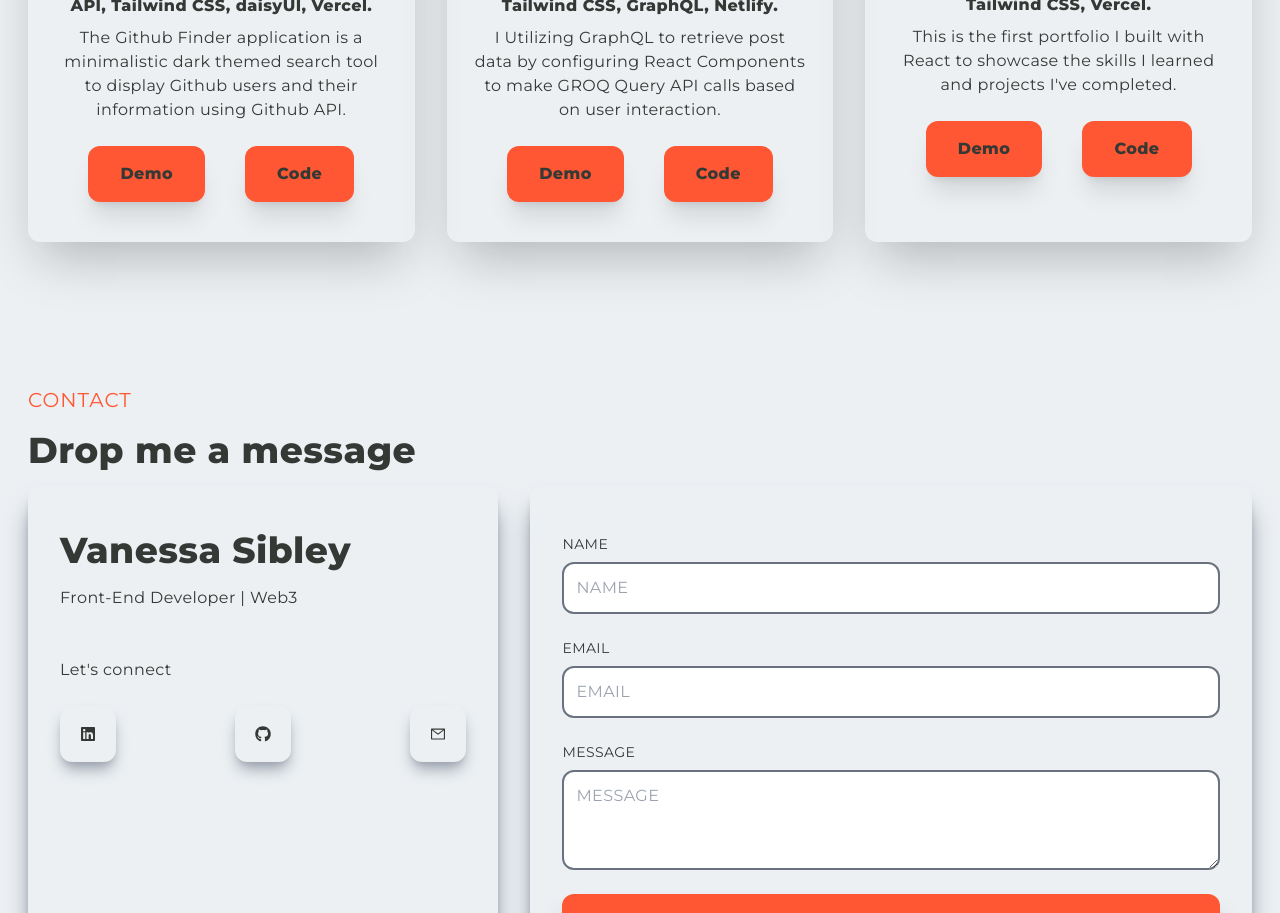
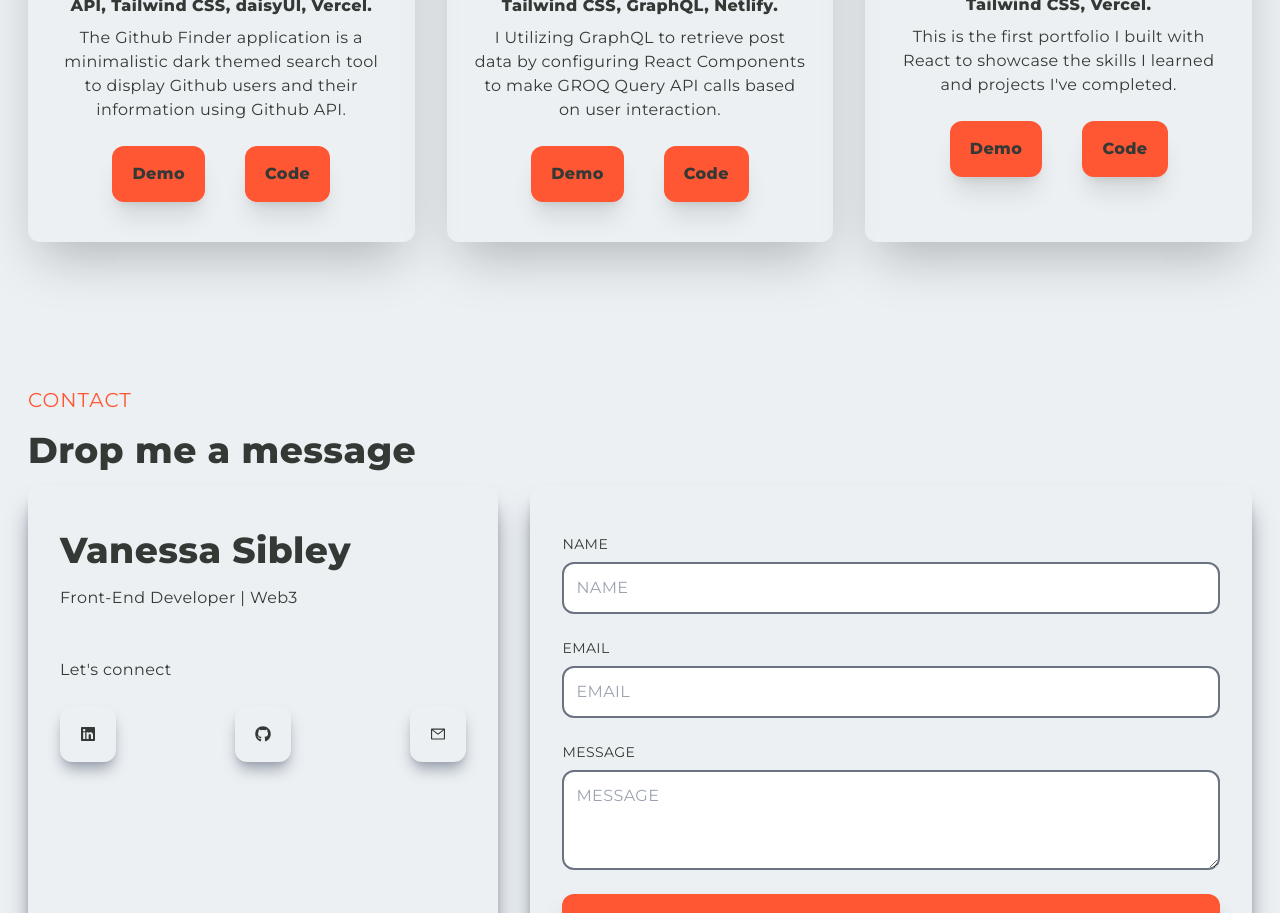
Before and after one commit to vsibley/nextjs-personal-portfolio, a Next.js app: page / in a window 1280 px wide. Shown: the part 3020-3933 px from the top of the page. Built offline with nearby package versions, Linux system fonts and the light colour scheme.

Commit message:
fixed padding on projects btn for md views and up

```diff
--- a/public/components/Projects.jsx
+++ b/public/components/Projects.jsx
@@ -14,6 +14,9 @@ const Projects = () => {
                 <h2 className=' py-2 pb-6'>My most recent work</h2>
                 <div className='grid md:grid-cols-3 gap-8 '>
 
+                    {/* CARD ONE  */}
+
+
                     <div className='shadow-2xl rounded-xl dark:shadow-black'>
                         <div className='grid grid-cols-1 gap-4 justify-center items-center text-center p-4 '>
                             <Image className='rounded-xl' src={githubFinder} alt='' />
@@ -23,12 +26,12 @@ const Projects = () => {
                                 <div className='flex flex-cols-2 items-center justify-center gap-10 p-3 pt-6'>
 
                                     <a href='https://github-finder-3021w2xvk-vsibley.vercel.app/' target="_blank">
-                                        <button className='bg-[##FF5733] dark:bg-[#395B64] py-4 px-5 md:px-8 font-bold hover:scale-110 ease-in duration-300' >
+                                        <button className='bg-[##FF5733] dark:bg-[#395B64] py-4 px-5 font-bold hover:scale-110 ease-in duration-300' >
                                         Demo
                                         </button>
                                         </a>
 
-                                    <button className='dark:bg-[#395B64]  py-4 px-5 md:px-8 font-bold hover:scale-110 ease-in duration-300'>
+                                    <button className='dark:bg-[#395B64]  py-4 px-5 font-bold hover:scale-110 ease-in duration-300'>
                                         <a href='https://github.com/vsibley/github-finder-main' target="_blank">
                                         Code</a>
                                         </button>
@@ -52,12 +55,12 @@ const Projects = () => {
                                 <div className='flex flex-cols-2 items-center justify-center gap-10 p-3 pt-6'>
 
                                     <a href='https://www.tech-ness.com/' target="_blank">
-                                        <button className='bg-[##FF5733] dark:bg-[#395B64] py-4 px-5 md:px-8 font-bold hover:scale-110 ease-in duration-300' >
+                                        <button className='bg-[##FF5733] dark:bg-[#395B64] py-4 px-5 font-bold hover:scale-110 ease-in duration-300' >
                                         Demo
                                         </button>
                                         </a>
 
-                                    <button className='dark:bg-[#395B64]  py-4 px-5 md:px-8 font-bold hover:scale-110 ease-in duration-300'>
+                                    <button className='dark:bg-[#395B64]  py-4 px-5  font-bold hover:scale-110 ease-in duration-300'>
                                         <a href='https://github.com/vsibley/personal-blog-techness' target="_blank">
                                         Code</a>
                                         </button>
@@ -76,12 +79,12 @@ const Projects = () => {
                                 <p className='py-2'>Technologies Used:<span className='font-bold'> React.js, Next.js, Tailwind CSS, Vercel. </span></p>
                                 <p>This is the first portfolio I built with React to showcase the skills I learned and projects I've completed.</p>
                                 <div className='flex flex-cols-2 pt-6 items-center justify-center gap-10 p-3'>
-                                    <button className='dark:bg-[#395B64]  py-4 px-5 md:px-8 font-bold hover:scale-110 ease-in duration-300'>
+                                    <button className='dark:bg-[#395B64]  py-4 px-5 font-bold hover:scale-110 ease-in duration-300'>
                                         <a href="https:/vanessasibley-reactportfolio.netlify.app/" target="_blank">
                                             Demo
                                         </a>
                                     </button>
-                                    <button className='dark:bg-[#395B64]  py-4 px-5 md:px-8 font-bold hover:scale-110 ease-in duration-300 '>
+                                    <button className='dark:bg-[#395B64]  py-4 px-5  font-bold hover:scale-110 ease-in duration-300 '>
                                         <a href="https://github.com/vsibley/first-react-portfolio" target="_blank">
 
                                         Code
```
